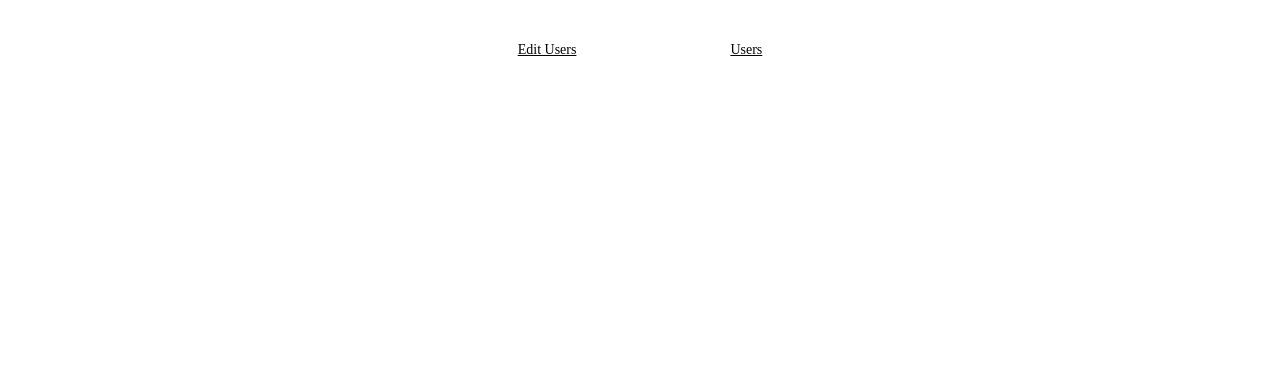
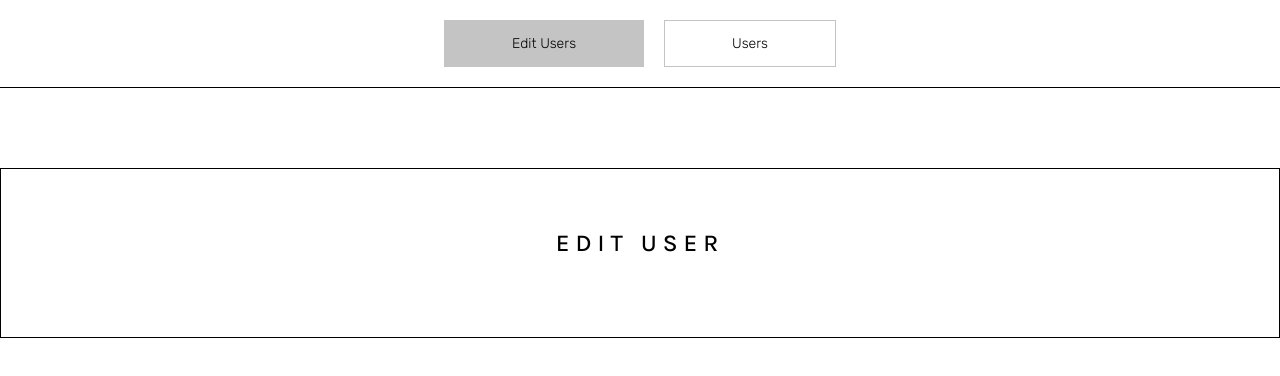
Before and after one commit to kOnfie/react-testing-project, a React (Vite) app: page /edit-user in a window 1280 px wide. Shown: the top 376 px of the page. Built offline with nearby package versions, Linux system fonts and the light colour scheme.

Commit message:
feat(UserEdit): create title

```diff
--- a/src/pages/layout/Lauout.tsx
+++ b/src/pages/layout/Lauout.tsx
@@ -3,11 +3,12 @@
 
 import Header from 'src/widgets/header/Header';
 
+import s from './layout.module.scss';
 const Layout: FC = () => {
   return (
     <>
       <Header />
-      <main>
+      <main className={s.main}>
         <Outlet />
       </main>
     </>
--- /dev/null
+++ b/src/pages/layout/layout.module.scss
@@ -0,0 +1,7 @@
+.main {
+  max-width: 1280px;
+  padding: 0 20px;
+  margin: 80px auto;
+
+  border: 1px solid var(--main-border-color);
+}
--- a/src/pages/userEdit/UserEdit.tsx
+++ b/src/pages/userEdit/UserEdit.tsx
@@ -1,5 +1,11 @@
+import s from './userEdit.module.scss';
+
 const UserEdit = () => {
-  return;
+  return (
+    <>
+      <h1 className={s.title}>EDIT USER</h1>
+    </>
+  );
 };
 
 export default UserEdit;
--- /dev/null
+++ b/src/pages/userEdit/userEdit.module.scss
@@ -0,0 +1,10 @@
+.title {
+  font-size: 24px;
+  font-weight: 500;
+  font-family: var(--karla-font);
+  letter-spacing: 6px;
+  text-transform: uppercase;
+
+  text-align: center;
+  margin: 60px auto 80px;
+}
--- a/src/styles/global.scss
+++ b/src/styles/global.scss
@@ -0,0 +1,7 @@
+@import './variables.scss';
+@import './reset.scss';
+
+body {
+  font-family: var(--rubik-font);
+  font-weight: 300;
+}
--- a/src/styles/variables.scss
+++ b/src/styles/variables.scss
@@ -1,4 +1,5 @@
 @import url('https://fonts.googleapis.com/css2?family=Rubik:ital,wght@0,300..900;1,300..900&display=swap');
+@import url('https://fonts.googleapis.com/css2?family=Karla:ital,wght@0,200..800;1,200..800&display=swap');
 
 :root {
   // colors
@@ -13,4 +14,5 @@
 
   // fonts
   --rubik-font: 'Rubik', 'sans-serif';
+  --karla-font: 'Karla', 'sans-serif';
 }
```
Also changed, not shown: 1 other file (tests, documents, lock files or other folders).
